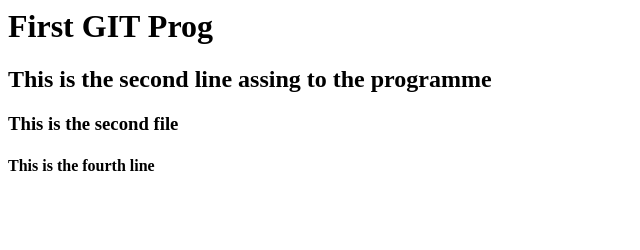
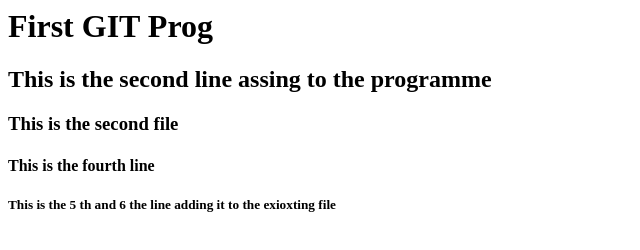
Before and after one commit to ksk181/FirstGitRepo, a plain HTML site: page index.html in a window 1280 px wide. Shown: the whole page, without its empty margins (0-640 px from the left). Drawn offline with Linux system fonts and the light colour scheme.

Commit message:
Update index.html

```diff
--- a/index.html
+++ b/index.html
@@ -2,3 +2,4 @@
 <h2> This is the second line assing to the programme </h2>
 <h3> This is the second file </h3>
 <h4> This is the fourth line </h4>
+<h5> This is the 5 th and 6 the line adding it to the exioxting file </h5>
```
